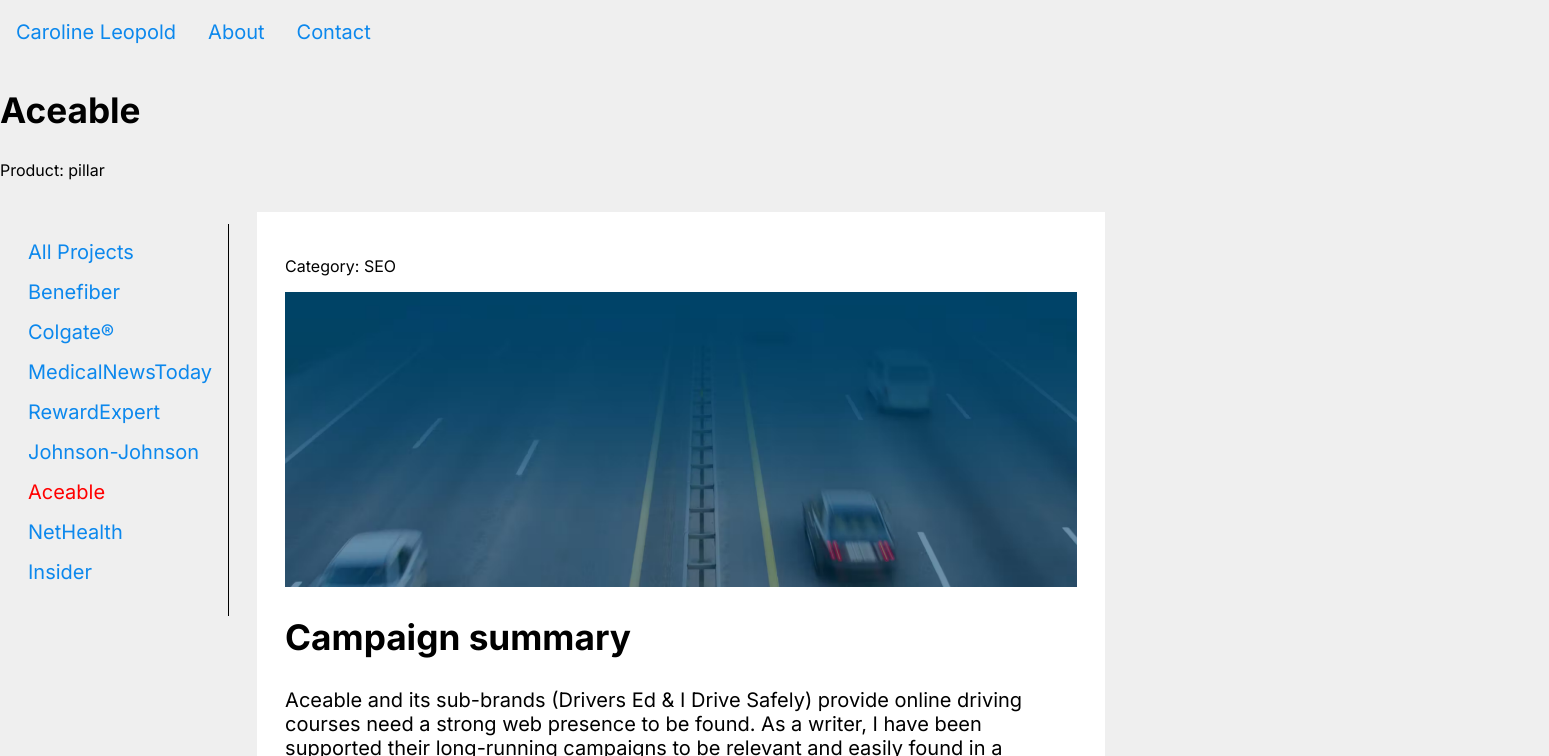
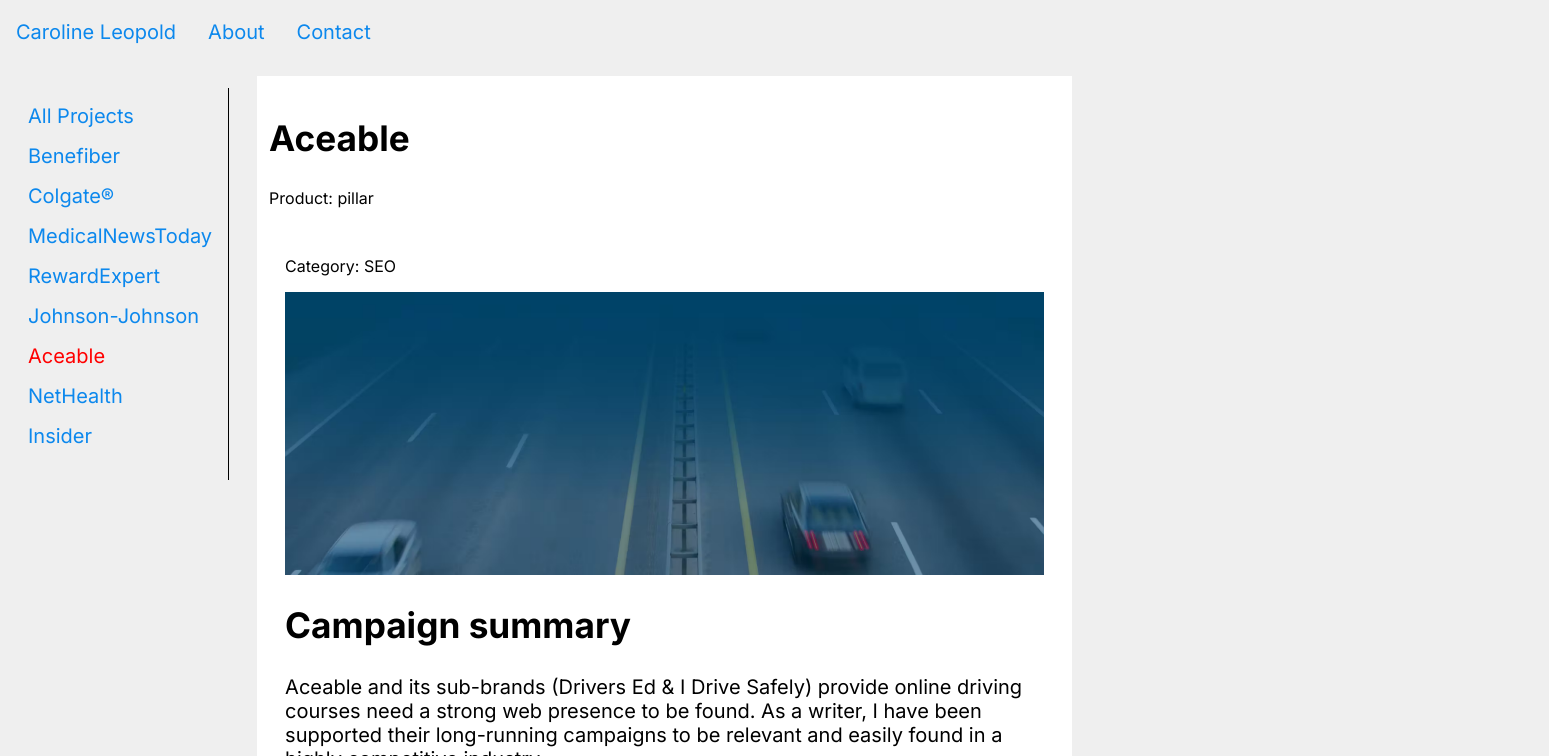
Before and after one commit to cml815/about-a, a React (Create React App) app: page /projects/Aceable in a window 1280 px wide. Shown: the top 756 px of the page, 1549 px wide, since content can reach past the window. Built offline with nearby package versions, Linux system fonts and the light colour scheme.

Commit message:
mv project header aside sidebar

```diff
--- a/src/components/Project.jsx
+++ b/src/components/Project.jsx
@@ -13,17 +13,18 @@ export function Project() {
   return (
     <>
     <div className={styles.wrapper}>
+
+      <nav className={styles.sideNav}>
+          <Sidebar />
+
+        </nav>
+      <main className={styles.projectContainer}>
       <div className={styles.header}>
         {/* project ID === company */}
         <h2>{params.projectId}</h2>
         {/* product category needs renaming */}
         <p>Product: {project.product}</p>
       </div>
-      <nav className={styles.sideNav}>
-          <Sidebar />
-
-        </nav>
-      <main className={styles.projectContainer}>
 
         <div className={styles.container}>
           <p>Category: {project.category}</p>
```
